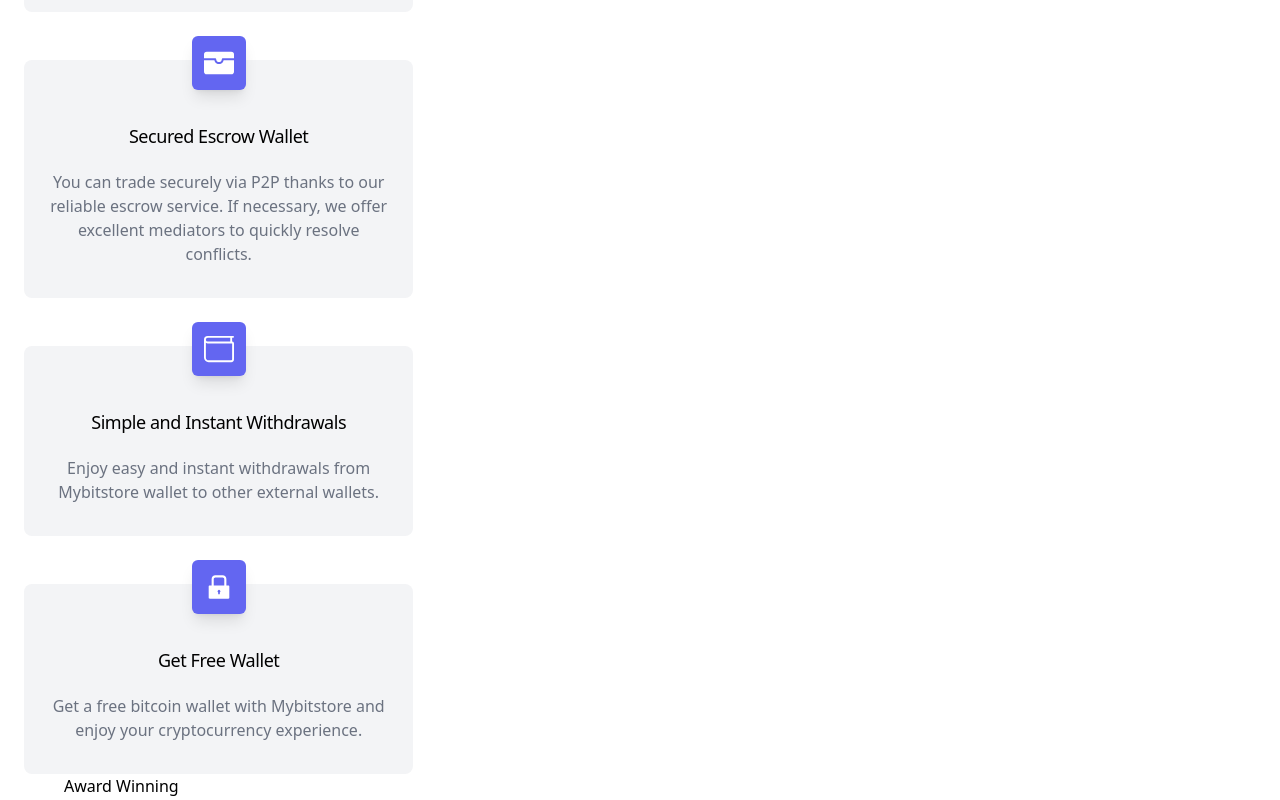
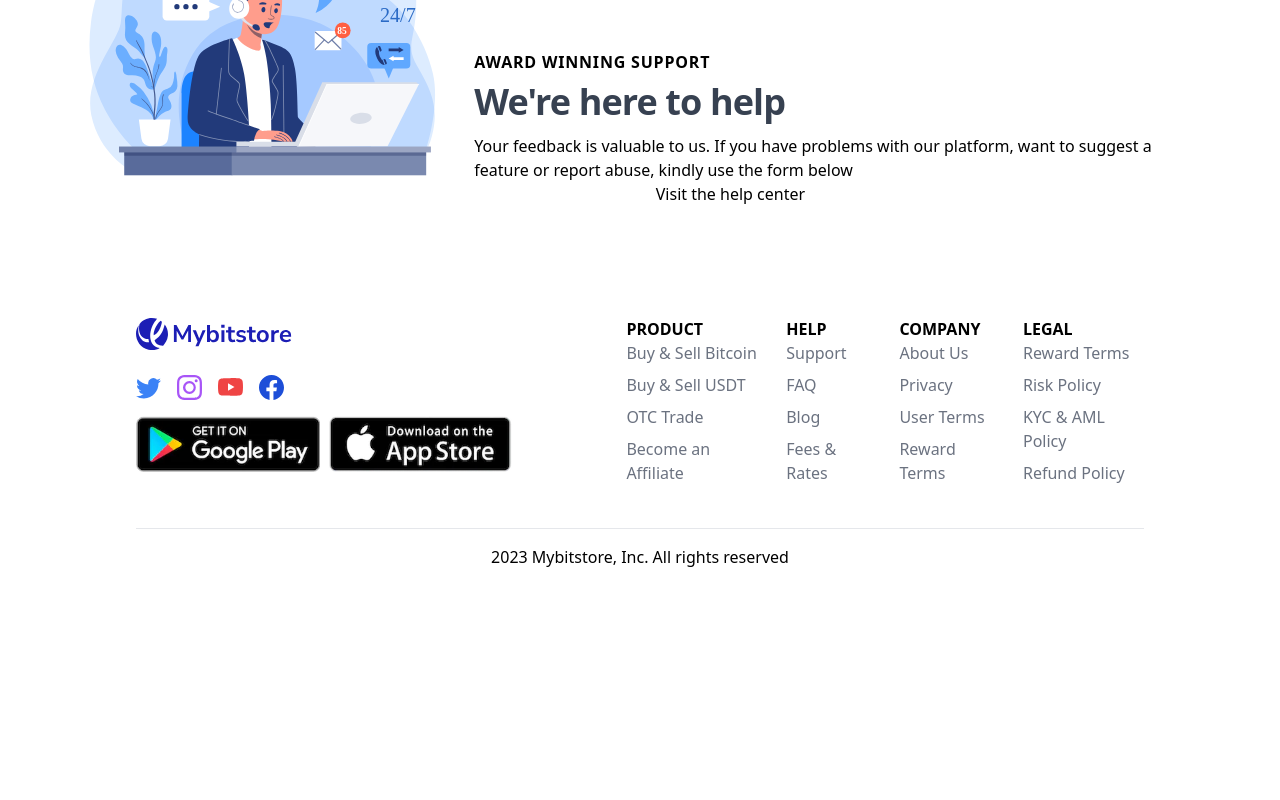
Before and after one commit to gitdela/mybitstore-clone, a React (Create React App) app: page / in a window 1280 px wide. Shown: the part 3280-4080 px from the top of the page. After the commit the page ends 3897 px from the top, so only its background shows below. Built offline with nearby package versions, Linux system fonts and the light colour scheme; no server answers.

Commit message:
Add footer

```diff
--- a/src/App.js
+++ b/src/App.js
@@ -1,3 +1,4 @@
+import Footer from './Components/Footer';
 import Hero from './Components/Hero';
 import NavBar from './Components/NavBar';
 import Table from './Components/Table';
@@ -8,6 +9,7 @@ function App() {
       <NavBar />
       <Table />
       <Hero />
+      <Footer />
     </div>
   );
 }
--- /dev/null
+++ b/src/Components/Footer.jsx
@@ -0,0 +1,111 @@
+import React from 'react';
+import Brandname from '../Assets/logo.svg';
+import google from '../Assets/google-play.webp';
+import app from '../Assets/app-store.webp';
+import { BsFacebook, BsTwitter, BsInstagram, BsYoutube } from 'react-icons/bs';
+
+const Footer = () => {
+  return (
+    <footer className='w-full py-8 mt-8 px-2 md:max-w-screen-lg md:mx-auto'>
+      <div className='md:flex'>
+        <div className='mx-auto md:mx-0'>
+          <img src={Brandname} className='pb-6' />
+          <div className='flex space-x-4'>
+            <a href=''>
+              <BsTwitter size={25} className='text-blue-500' />
+            </a>
+            <a href=''>
+              <BsInstagram size={25} className='text-purple-500' />
+            </a>
+            <a href=''>
+              <BsYoutube size={25} className='text-red-500' />
+            </a>
+            <a href=''>
+              <BsFacebook size={25} className='text-blue-700' />
+            </a>
+          </div>
+          <div className='flex my-4 mb-12 space-x-2 w-3/4'>
+            <img src={google} className='w-1/2' alt='' />
+            <img src={app} className='w-1/2' alt='' />
+          </div>
+        </div>
+        <div className='space-y-8 md:flex md:justify-between md:space-y-0 md:space-x-6'>
+          <div>
+            <h3 className='font-bold'>PRODUCT</h3>
+            <ul className='text-gray-500 space-y-2'>
+              <li>
+                <a href='#'>Buy & Sell Bitcoin</a>
+              </li>
+              <li>
+                <a href='#'>Buy & Sell USDT</a>
+              </li>
+              <li>
+                <a href='#'>OTC Trade</a>
+              </li>
+              <li>
+                <a href='#'>Become an Affiliate</a>
+              </li>
+            </ul>
+          </div>
+          <div>
+            <h3 className='font-bold'>HELP</h3>
+            <ul className='text-gray-500 space-y-2'>
+              <li>
+                <a href='#'>Support</a>
+              </li>
+              <li>
+                <a href='#'>FAQ</a>
+              </li>
+              <li>
+                <a href='#'>Blog</a>
+              </li>
+              <li>
+                <a href='#'>Fees & Rates</a>
+              </li>
+            </ul>
+          </div>
+          <div>
+            <h3 className='font-bold'>COMPANY</h3>
+            <ul className='text-gray-500 space-y-2'>
+              <li>
+                <a href='#'>About Us</a>
+              </li>
+              <li>
+                <a href='#'>Privacy</a>
+              </li>
+              <li>
+                <a href='#'>User Terms</a>
+              </li>
+              <li>
+                <a href='#'>Reward Terms</a>
+              </li>
+            </ul>
+          </div>
+          <div>
+            <h3 className='font-bold'>LEGAL</h3>
+            <ul className='text-gray-500 space-y-2'>
+              <li>
+                <a href='#'>Reward Terms</a>
+              </li>
+              <li>
+                <a href='#'>Risk Policy</a>
+              </li>
+              <li>
+                <a href='#'>KYC & AML Policy</a>
+              </li>
+              <li>
+                <a href='#'>Refund Policy</a>
+              </li>
+            </ul>
+          </div>
+        </div>
+      </div>
+      <hr className='mt-2' />
+      <p className='py-4 text-center'>
+        2023 Mybitstore, Inc. All rights reserved
+      </p>
+    </footer>
+  );
+};
+
+export default Footer;
--- a/src/Components/Hero.jsx
+++ b/src/Components/Hero.jsx
@@ -11,7 +11,7 @@ const Hero = () => {
       id: 1,
       child: (
         <>
-          <IoIosTimer size={30} />
+          <IoIosTimer size={24} />
         </>
       ),
       head: 'Timely Support Response',
@@ -21,7 +21,7 @@ const Hero = () => {
       id: 2,
       child: (
         <>
-          <AiOutlineStar size={30} />
+          <AiOutlineStar size={24} />
         </>
       ),
       head: 'Reputation Based System',
@@ -31,7 +31,7 @@ const Hero = () => {
       id: 3,
       child: (
         <>
-          <BsGraphUp size={30} />
+          <BsGraphUp size={24} />
         </>
       ),
       head: 'Competitive Low Fees',
@@ -41,7 +41,7 @@ const Hero = () => {
       id: 4,
       child: (
         <>
-          <BsFillWalletFill size={30} />
+          <BsFillWalletFill size={24} />
         </>
       ),
       head: 'Secured Escrow Wallet',
@@ -51,7 +51,7 @@ const Hero = () => {
       id: 5,
       child: (
         <>
-          <BsWallet size={30} />
+          <BsWallet size={24} />
         </>
       ),
       head: 'Simple and Instant Withdrawals',
@@ -61,7 +61,7 @@ const Hero = () => {
       id: 6,
       child: (
         <>
-          <AiFillLock size={30} />
+          <AiFillLock size={24} />
         </>
       ),
       head: 'Get Free Wallet',
@@ -103,15 +103,15 @@ const Hero = () => {
           </div>
         </div>
       </div>
-      {whys.map(({ child, head, para }) => (
-        <div>
-          <div className='mt-12 text-center px-6'>
-            <div className='grid grid-cols-1 gap-8 sm:grid-cols-2 lg:grid-cols-3'>
+      <div className='md:columns-3'>
+        {whys.map(({ child, head, para }) => (
+          <div className='flex justify-center items-center text-center p-6'>
+            <div className=''>
               <div className='pt-6'>
                 <div className='bg-gray-100 rounded-lg px-6 pb-8'>
                   <div className='-mt-6'>
-                    <div>
-                      <span className='inline-flex items-center -mt-8 justify-center p-3 bg-indigo-500 text-white rounded-md shadow-lg'>
+                    <div className='flex items-center justify-center p-3'>
+                      <span className='bg-indigo-500 p-4 text-white -mt-5 rounded-md'>
                         {child}
                       </span>
                     </div>
@@ -124,18 +124,28 @@ const Hero = () => {
               </div>
             </div>
           </div>
-        </div>
-      ))}
-      <div className='relative w-full md:max-w-5xl xl:max-w-6xl mx-auto'>
-        <div className='relative h-56 sm:h-72 md:absolute md:left-0 md:h-full md:w-1/2'>
+        ))}
+      </div>
+      <div className='w-full md:max-w-5xl xl:max-w-6xl mx-auto md:flex'>
+        <div className='h-56 sm:h-72 md:left-0 md:h-full md:w-1/2'>
           <img src={support} className='' />
           {/* <div className=''></div> */}
         </div>
-        <div>
-          <h2>Award Winning</h2>
-          <p></p>
-          <p></p>
-          <div></div>
+        <div className='mt-48 px-4'>
+          <h2 className='uppercase text-base text-center md:text-left font-semibold tracking-wider'>
+            Award Winning Support
+          </h2>
+          <p className='mt-2 text-center md:text-left  text-gray-700 text-3xl font-extrabold tracking-tight sm:text-4xl'>
+            We're here to help
+          </p>
+          <p className='mt-3 text-center md:text-left text-base '>
+            Your feedback is valuable to us. If you have problems with our
+            platform, want to suggest a feature or report abuse, kindly use the
+            form below
+          </p>
+          <div className='w-1/2 mx-auto'>
+            <p>Visit the help center</p>
+          </div>
         </div>
       </div>
     </section>
```
